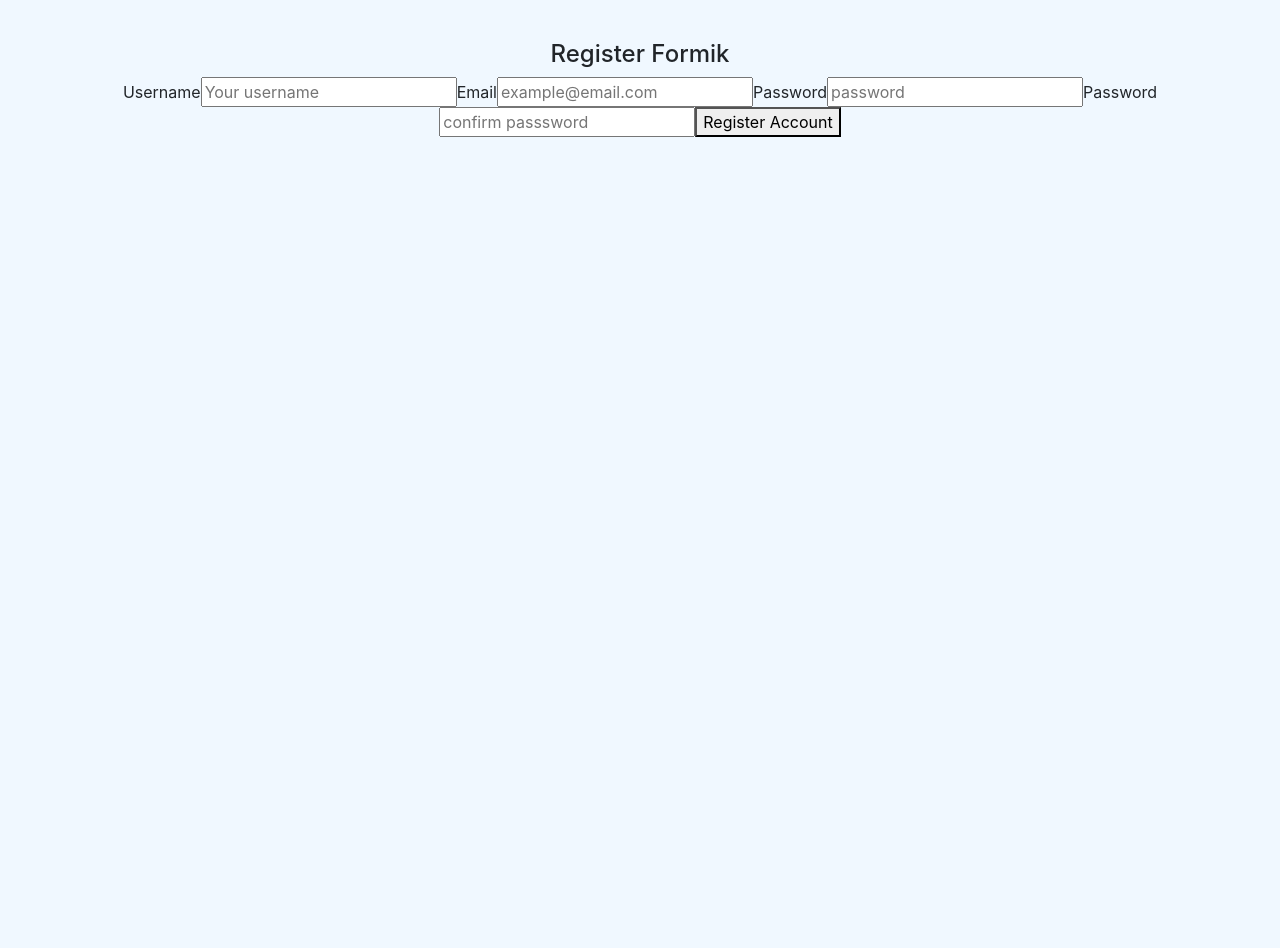
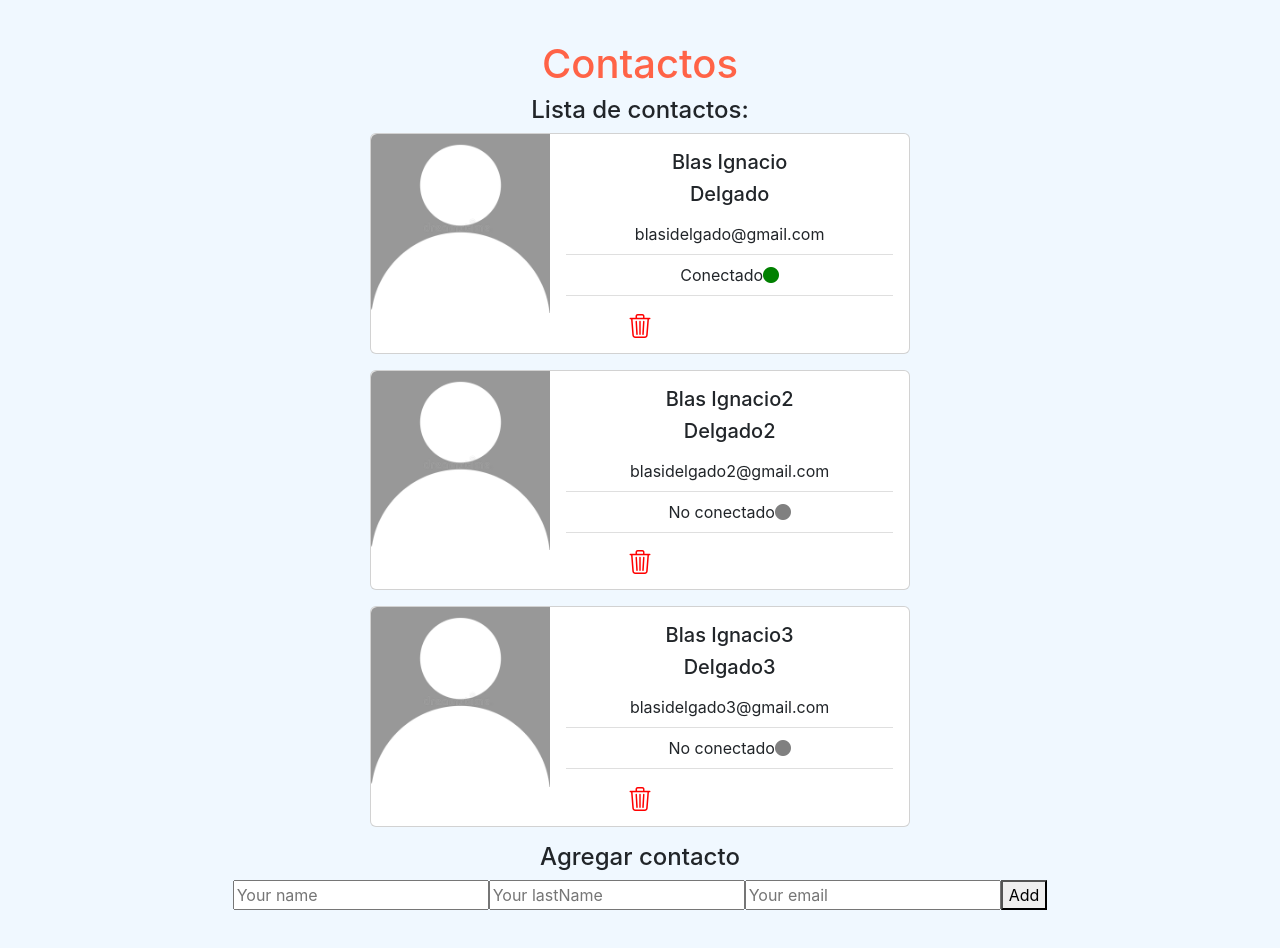
Before and after one commit to Blasidelgado/ReactJS_Open-Bootcamp, a React (Create React App) app: page / in a window 1280 px wide. Before the commit the page ends 800 px from the top, so only its background shows below. Built offline with nearby package versions, Linux system fonts and the light colour scheme.

Commit message:
Add solution exercises 16,17,18

```diff
--- a/src/App.js
+++ b/src/App.js
@@ -27,7 +27,7 @@ function App() {
         {/* <GreetingF name= "Blas" age={22+1}></GreetingF> */}
         {/* Componente lista que renderiza un elemento que utiliza clases y variables auxiliares */}
         {/* <TaskListComponent/> */}
-        {/* <ContactListComponent /> */}
+        <ContactListComponent />
         {/* <Ejemplo1 /> */}
         {/* <Ejemplo2 /> */}
         {/* <MiComponenteConContexto /> */}
@@ -48,7 +48,7 @@ function App() {
 
         {/* Ejemplos de uso de Formik y Yup */}
         {/* <Loginformik /> */}
-        <Registerformik />
+        {/* <Registerformik /> */}
     </div>
   );
 }
--- a/src/components/container/contact_list.jsx
+++ b/src/components/container/contact_list.jsx
@@ -3,6 +3,7 @@ import { Contact } from '../../models/contact.class'
 import ContactForm from '../pure/forms/contactForm'
 import ContactComponent from '../pure/contact'
 import '../../styles/contact.scss'
+import ContactFormik from '../pure/forms/contactFormik'
 
 export const ContactListComponent = () => {
 
@@ -42,7 +43,10 @@ export const ContactListComponent = () => {
                 return (
                 <ContactComponent key={index} contact={contact} logInOut={changeStatus} remove ={removeContact} />
             )})}
-            <ContactForm add={addContact} />
+
+            {/* <ContactForm add={addContact} /> */}
+
+            <ContactFormik add={addContact}/>
         </div>
   )
 }
--- /dev/null
+++ b/src/components/pure/forms/contactFormik.jsx
@@ -0,0 +1,81 @@
+import React, {useRef} from 'react'
+import { Contact } from '../../../models/contact.class'
+import Proptypes from 'prop-types'
+import { Formik, Field, Form } from 'formik'
+import * as Yup from 'yup'
+
+const AddTaskSchema = Yup.object().shape({
+    name: Yup.string()
+        .min(2, 'Name is too Short!')
+        .max(25, 'Name is too Long!')
+        .required('Name is required'),
+    lastName: Yup.string()
+        .min(2, 'Lastname is too Short!')
+        .max(25, 'Lastname is too Long!')
+        .required('Lastname is required'),
+    email: Yup.string()
+        .email('Invalid email')
+        .required('Email is required'),
+    });
+
+const ContactFormik = ( { add }) => {
+
+    function addContact(values) {
+        const newContact = new Contact (
+            values.name,
+            values.lastName,
+            values.email,
+            false
+        )
+        add(newContact)
+        return true
+    }
+
+    const initialValues = {
+        name: '',
+        lastName: '',
+        email: ''
+    }
+
+  return (
+    <div>
+        <h4>Agregar contacto</h4>
+        <Formik
+            initialValues={initialValues}
+            validationSchema={AddTaskSchema}
+            onSubmit={async (values) => {
+                await new Promise((r) => setTimeout(r, 2000));
+                addContact(values)
+                alert(`Contact ${values.name} created`);
+      }}        >
+            { ( { values ,errors, touched } ) => (
+                <Form>
+                    <Field id="name" name="name" placeholder="Your name" />
+                    {errors.name && touched.name ?
+                    (<div>{errors.name}</div>)
+                    : null}
+
+                    <Field id="lastName" name="lastName" placeholder="Your lastName"/>
+                    {errors.lastName && touched.lastName ?
+                    (<div>{errors.lastName}</div>)
+                    : null}
+
+                    <Field id="email" name="email" placeholder="Your email" />
+                    {errors.email && touched.email ?
+                    (<div>{errors.email}</div>)
+                    : null}
+
+                    <button type='submit'>Add</button>
+
+                </Form>
+            ) }
+            </Formik>
+    </div>
+  )
+}
+
+ContactFormik.propTypes = {
+    add: Proptypes.func.isRequired
+}
+
+export default ContactFormik
```
